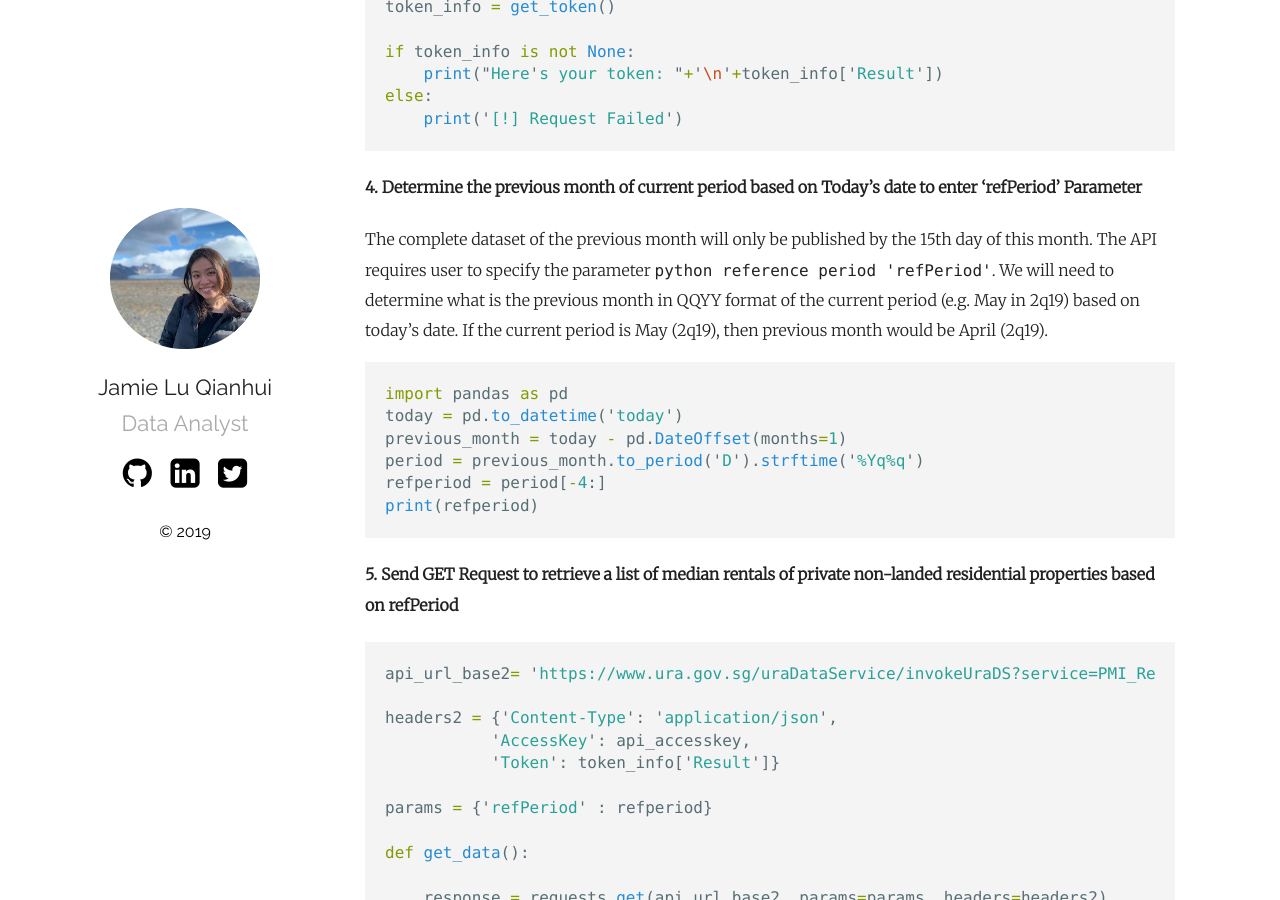
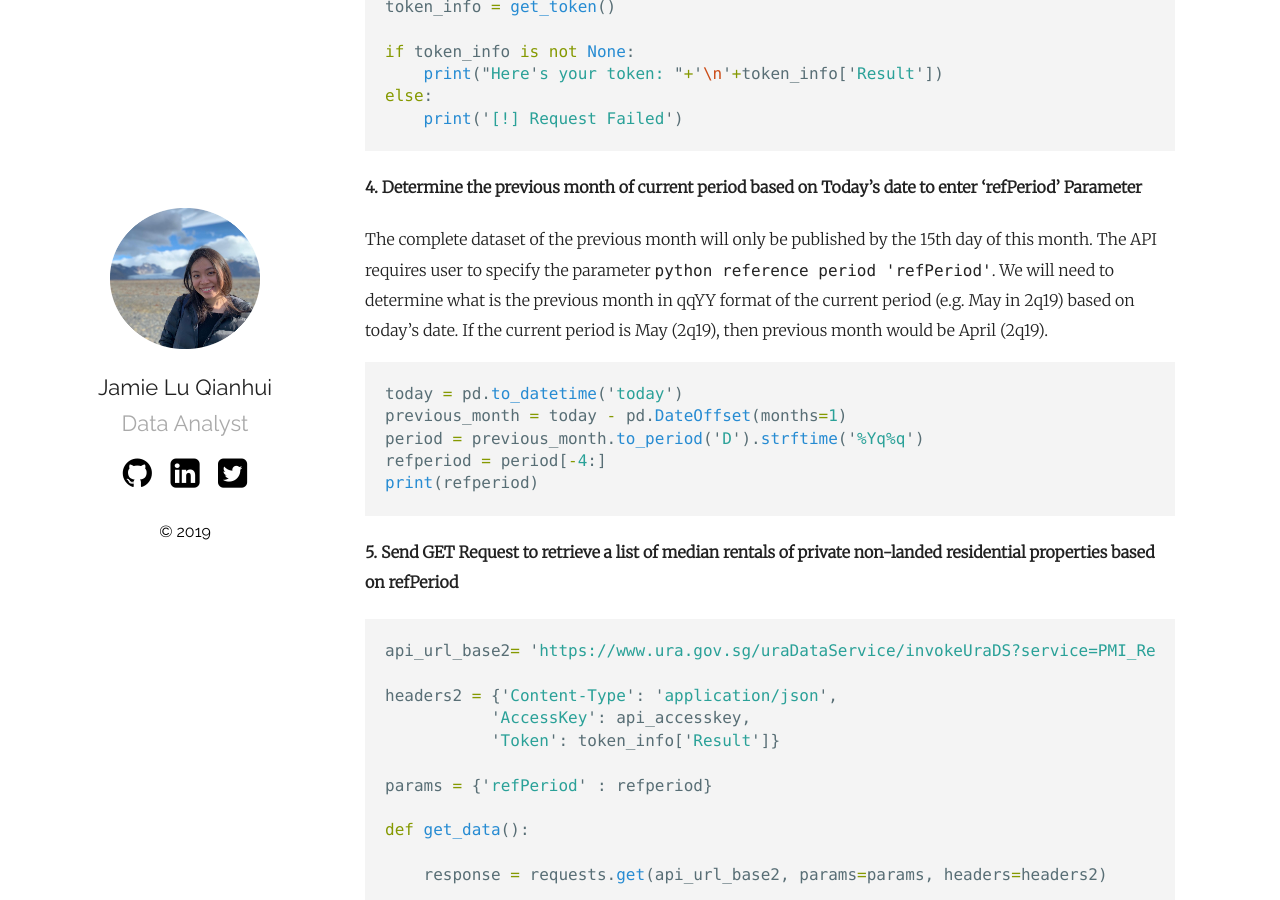
Before and after one commit to jamieqianhui/jamieqianhui.github.io, a Jekyll site: the page built from _posts/2019-06-05-GET-request-in-Python.markdown, in a window 1280 px wide and 900 px high, scrolled down 1124 px. Built offline with Jekyll 4.4.1, drawn with Linux system fonts in a browser that asks for light colours.

Commit message:
Update 2019-06-05-GET-request-in-Python.markdown

````diff
--- a/_posts/2019-06-05-GET-request-in-Python.markdown
+++ b/_posts/2019-06-05-GET-request-in-Python.markdown
@@ -52,10 +52,9 @@
 
 
 #### 4. Determine the previous month of current period based on Today's date to enter 'refPeriod' Parameter
-The complete dataset of the previous month will only be published by the 15th day of this month. The API requires user to specify the parameter ``python reference period 'refPeriod'``. We will need to determine what is the previous month in QQYY format of the current period (e.g. May in 2q19) based on today's date. If the current period is May (2q19), then previous month would be April (2q19).
+The complete dataset of the previous month will only be published by the 15th day of this month. The API requires user to specify the parameter ``python reference period 'refPeriod'``. We will need to determine what is the previous month in qqYY format of the current period (e.g. May in 2q19) based on today's date. If the current period is May (2q19), then previous month would be April (2q19).
 
 ```python
-import pandas as pd
 today = pd.to_datetime('today')
 previous_month = today - pd.DateOffset(months=1)
 period = previous_month.to_period('D').strftime('%Yq%q')
@@ -118,7 +117,7 @@
 LatestMonthData.to_csv('flatten_data_' + leaseDate +'.csv', index=False)
 ```
 
-## And it's completed! In 80-lines of python code! :)
+### And it's completed! In 80-lines of python code! :)
 
 
 [here]: https://github.com/jamieqianhui/URA_API_GETrequest
````
